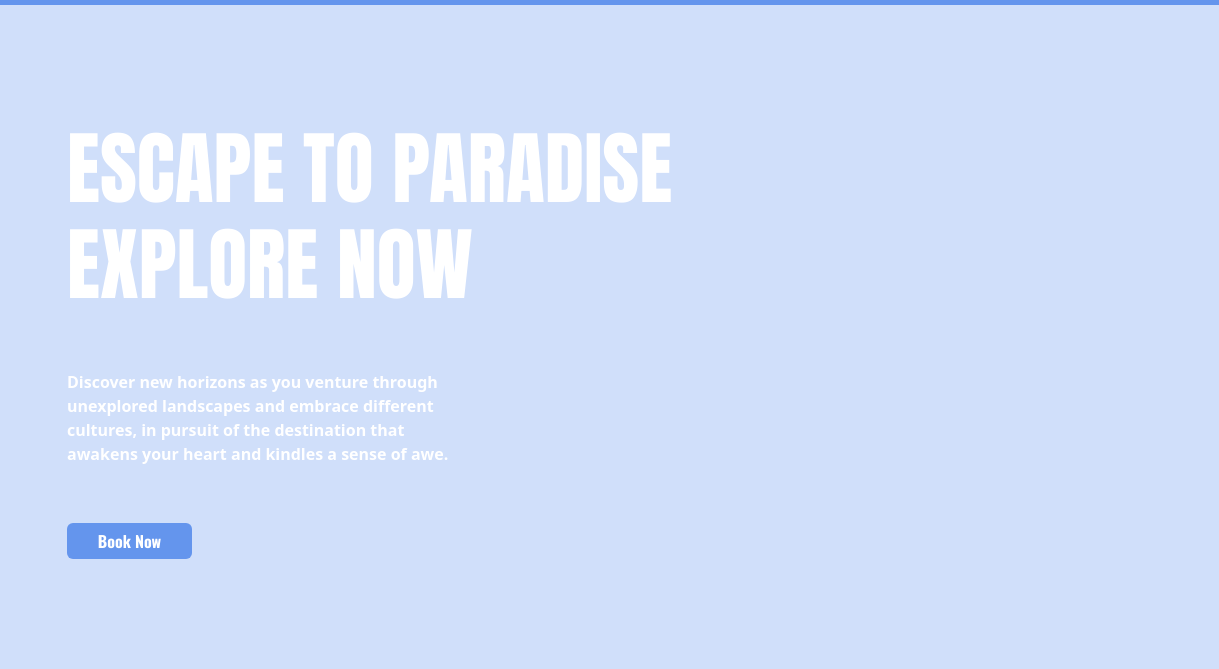
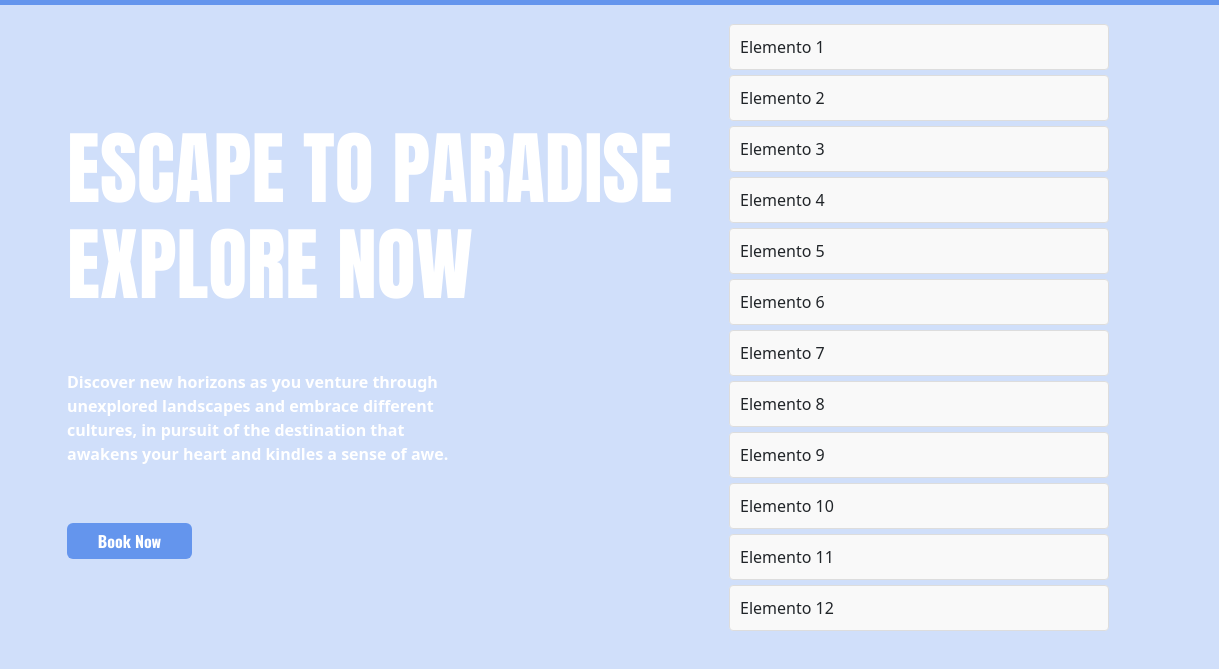
Before and after one commit to LiroSiza/Travel-Recommendation, a plain HTML site: page pages/home.html in a window 1280 px wide. Shown: the part 81-750 px from the top of the page, 61-1280 px from the left. Drawn offline with nearby package versions, Linux system fonts and the light colour scheme; a web font is replaced by a local one.

Commit message:
show places

```diff
--- a/css/home.css
+++ b/css/home.css
@@ -101,3 +101,24 @@ main{
     width: 30px;
     height: 30px;
 }
+
+
+
+.scrollview {
+    position: fixed;
+    top: 90px;
+    right: 100px;
+    width: 400px;
+    height: 89vh;
+    overflow-y: auto;
+    padding: 10px;
+    z-index: 1000;
+}
+
+.item {
+    background-color: #f9f9f9;
+    margin: 5px 0;
+    padding: 10px;
+    border: 1px solid #ddd;
+    border-radius: 4px;
+}
--- a/pages/home.html
+++ b/pages/home.html
@@ -63,6 +63,20 @@
             </div>
         </div>
     </nav>
+    <div class="scrollview">
+        <div class="item">Elemento 1</div>
+        <div class="item">Elemento 2</div>
+        <div class="item">Elemento 3</div>
+        <div class="item">Elemento 4</div>
+        <div class="item">Elemento 5</div>
+        <div class="item">Elemento 6</div>
+        <div class="item">Elemento 7</div>
+        <div class="item">Elemento 8</div>
+        <div class="item">Elemento 9</div>
+        <div class="item">Elemento 10</div>
+        <div class="item">Elemento 11</div>
+        <div class="item">Elemento 12</div>
+    </div>
     <div id="main-container">
         <aside>
             <div id="line">
```
